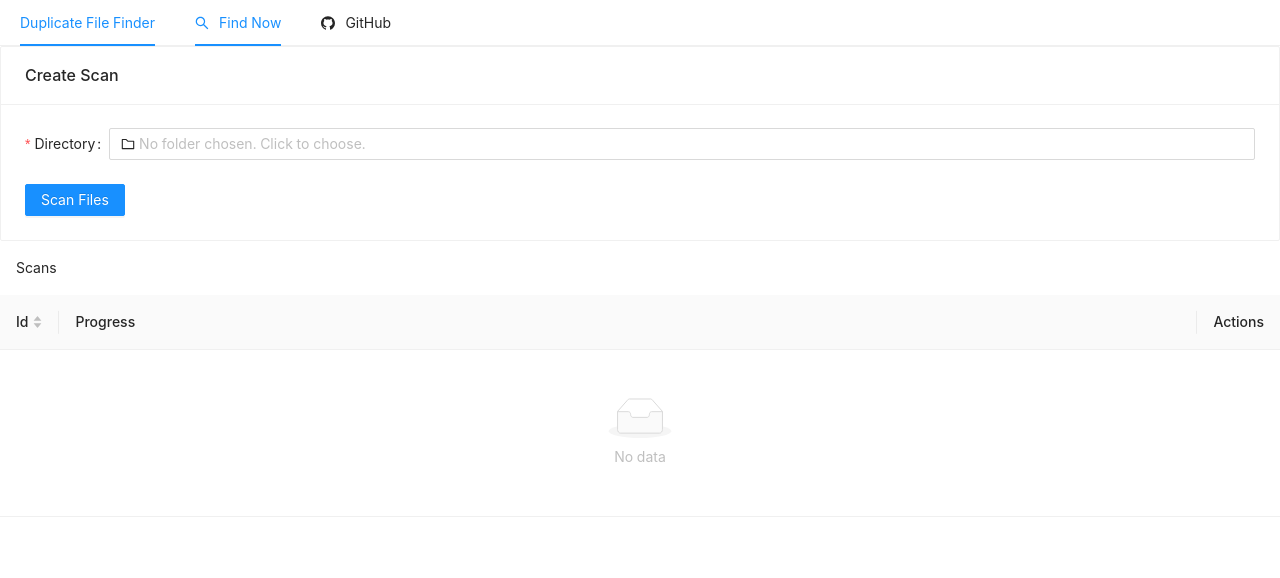
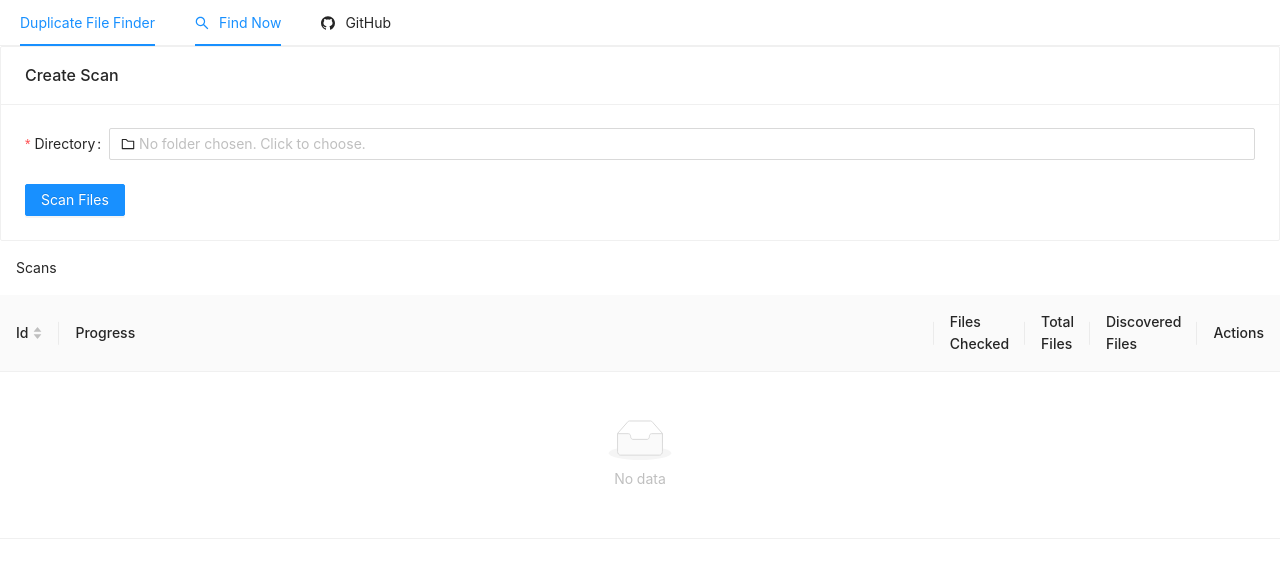
Before and after one commit to ChocolateLoverRaj/html-duplicate-file-finder, a Next.js app: page /app in a window 1280 px wide. Shown: the top 578 px of the page. Built offline with nearby package versions, Linux system fonts and the light colour scheme.

Commit message:
Files checked numbers

```diff
--- a/pages/app.tsx
+++ b/pages/app.tsx
@@ -1,11 +1,15 @@
+import { CheckOutlined, DeleteOutlined, LoadingOutlined } from '@ant-design/icons'
 import { Button, Card, Form, Popconfirm, Progress, Table } from 'antd'
-import { FC, MouseEventHandler, useState } from 'react'
+import { FC, useState } from 'react'
 import DirInput from '../components/DirInput'
 import NeedsFileAccessApi from '../components/NeedsFileAccessApi'
 
 interface Scan {
   id: number
   dir: FileSystemDirectoryHandle
+  totalFiles: number
+  filesChecked: number
+  discoveredFiles: boolean
 }
 
 const AppPage: FC = () => {
@@ -17,7 +21,10 @@ const AppPage: FC = () => {
       ...scans,
       {
         id: nextScanId,
-        dir
+        dir,
+        totalFiles: 0,
+        filesChecked: 0,
+        discoveredFiles: false
       }
     ])
     setNextScanId(nextScanId + 1)
@@ -47,6 +54,20 @@ const AppPage: FC = () => {
             width: '100%'
           },
           {
+            title: 'Files Checked',
+            render: (_value, scan) => scan.filesChecked
+          },
+          {
+            title: 'Total Files',
+            render: (_value, scan) => scan.totalFiles
+          },
+          {
+            title: 'Discovered Files',
+            render: (_value, scan) => scan.discoveredFiles
+              ? <CheckOutlined />
+              : <LoadingOutlined />
+          },
+          {
             title: 'Actions',
             render: (_value, _record, index) => {
               const handleClick = (): void => {
@@ -63,7 +84,7 @@ const AppPage: FC = () => {
                   cancelText='No'
                   onConfirm={handleClick}
                 >
-                  <Button danger>Cancel Scan</Button>
+                  <DeleteOutlined />
                 </Popconfirm>
               )
             }
@@ -71,6 +92,7 @@ const AppPage: FC = () => {
         ]}
         dataSource={scans}
         pagination={{ hideOnSinglePage: true }}
+        rowKey='id'
       />
     </NeedsFileAccessApi>
   )
```
